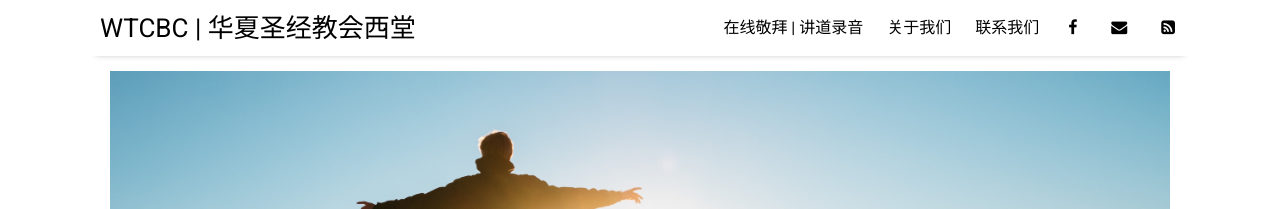
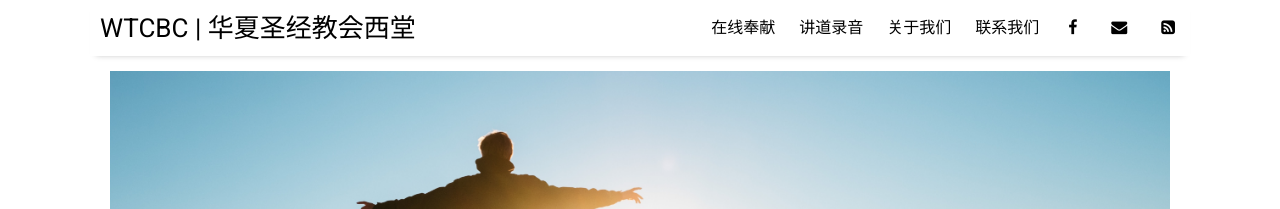
Before and after one commit to wtcbc/wtcbc.github.io, a Jekyll site: the page built from index.html, in a window 1280 px wide. Shown: the top 209 px of the page. Built offline with Jekyll 4.4.1, drawn with Linux system fonts in a browser that asks for light colours; nearby versions of some CDN libraries; the list of posts is cut into pages by our own code.

Commit message:
fix menu name

```diff
--- a/_data/settings.yml
+++ b/_data/settings.yml
@@ -6,11 +6,11 @@ disqus:
 # If you are not using Google Analytics, please change 'google-ID' to an empty string
 google-ID: 'UA-160592507-1'
 
-test:
+link:
 - {name: '在线奉献', link: 'https://paypal.com/ca/fundraiser/charity/3908200'}
 
 menu:
-- {name: '在线敬拜 | 讲道录音', folder: 'pages', file: 'live.html'}
+- {name: '讲道录音', folder: 'pages', file: 'live.html'}
 # - {name: '讲道录音', folder: 'pages', file: 'documentation.html'}
 - {name: '关于我们', folder: 'pages', file: 'about.html'}
 - {name: '联系我们', folder: 'pages', file: 'contact.html'}
--- a/_includes/header.html
+++ b/_includes/header.html
@@ -3,6 +3,11 @@
     <a href="{{ site.github.url }}/">{{ site.title }}</a>
   </h3>
   <nav class="menu-list">
+
+    {% for item in site.data.settings.link %}
+      <a href="{{ item.link }}" class="menu-link" target="_blank" class="menu-link">{{ item.name }}</a>
+    {% endfor %}
+
     {% for item in site.data.settings.menu %}
       <a href="{{ site.github.url }}/{{ item.folder }}/{{ item.file }}" class="menu-link">{{ item.name }}</a>
     {% endfor %}
```
Also changed, not shown: 6 other files.
